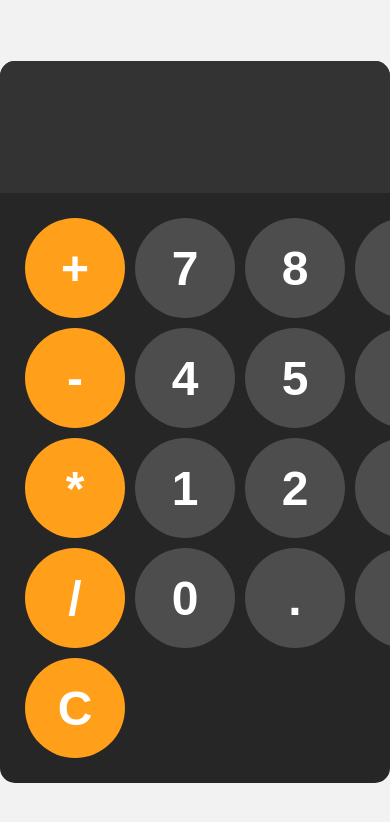
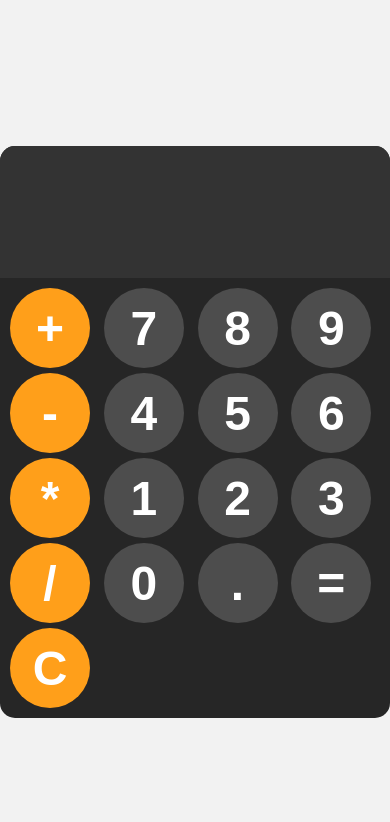
Before and after one commit to RachaelBamigboye/Calculator-Project, a plain HTML site: page index.html in a window 390 px wide. Drawn offline with Linux system fonts and the light colour scheme.

Commit message:
responsiveness sorted

```diff
--- a/css/styles.css
+++ b/css/styles.css
@@ -19,6 +19,7 @@ body{
     border-radius: 15px;
     max-width:500px;
     overflow:hidden;
+    margin-top:20px;
 
 }
 
@@ -64,3 +65,21 @@ button:active{
 .operator-btn:activer{
     background-color:hsl(35, 100%, 75%);
 }
+
+/* Responsive styles */
+@media (max-width: 600px) { /* Adjust breakpoint as needed */
+    #calculator {
+        max-width: 100%;
+    }
+
+    #keys {
+        grid-template-columns: repeat(4, 1fr);
+        gap:5px;
+        padding:10px;
+
+    }
+    button{
+        width:80px;
+        height:80px;
+    }
+}
```
